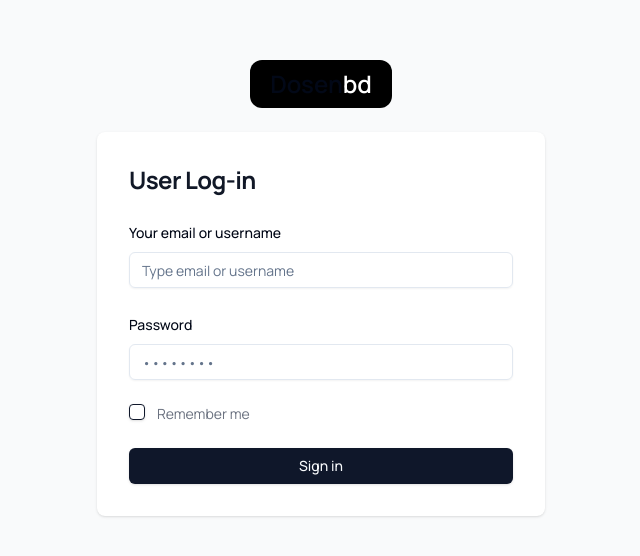
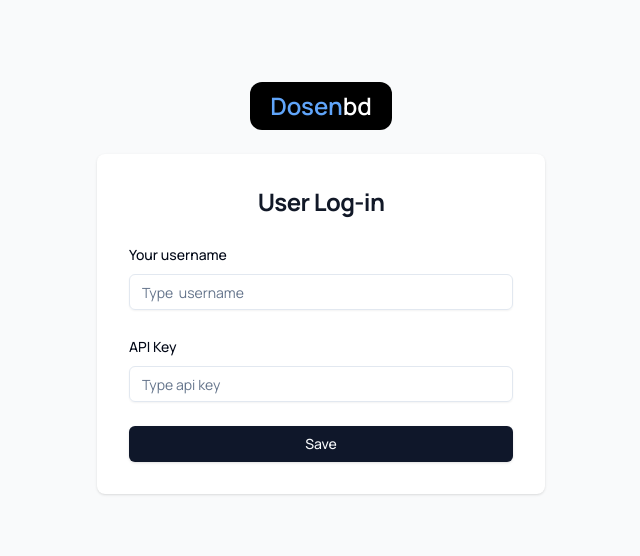
Before and after one commit to shafiqulislamsagor-developer/Product-table, a Next.js app: page / in a window 1280 px wide. Shown: the part 112-668 px from the top of the page, without its empty margins (319-959 px from the left). Built offline with nearby package versions, Linux system fonts and the light colour scheme.

Commit message:
login page fixed design

```diff
--- a/app/layout.tsx
+++ b/app/layout.tsx
@@ -22,7 +22,7 @@ const manrope = Manrope({
 });
 
 export const metadata: Metadata = {
-  title: "Create Next App",
+  title: "Data Tables",
   description: "Generated by create next app",
 };
 
--- a/components/Login/LoginFrom.tsx
+++ b/components/Login/LoginFrom.tsx
@@ -1,10 +1,10 @@
-'use client';
+"use client";
 
-import { zodResolver } from '@hookform/resolvers/zod';
-import { useForm } from 'react-hook-form';
-import { z } from 'zod';
+import { zodResolver } from "@hookform/resolvers/zod";
+import { useForm } from "react-hook-form";
+import { z } from "zod";
 
-import { Button } from '@/components/ui/button';
+import { Button } from "@/components/ui/button";
 import {
   Form,
   FormControl,
@@ -12,71 +12,65 @@ import {
   FormItem,
   FormLabel,
   FormMessage,
-} from '@/components/ui/form';
-import { Input } from '@/components/ui/input';
+} from "@/components/ui/form";
+import { Input } from "@/components/ui/input";
+import { useRouter } from "next/navigation";
 
-import { Checkbox } from '../ui/checkbox';
-
-// Define the form schema using zod
 const FormSchema = z.object({
   user: z.string().min(1, {
-    message: 'Please enter a valid username or email.',
+    message: "Please enter a valid username.",
   }),
-  password: z.string().min(6, {
-    message: 'Password must be at least 6 characters.',
-  }),
-  checkbox: z.boolean().refine((val) => val === true, {
-    message: 'You must agree to the terms.',
+  password: z.string().min(1, {
+    message: "Please enter a valid api key.",
   }),
 });
 
-// Create the form component
 export function LoginForm() {
-  // Use the react-hook-form hook with zod validation
   const form = useForm<z.infer<typeof FormSchema>>({
     resolver: zodResolver(FormSchema),
     defaultValues: {
-      user: '',
-      password: '',
-      checkbox: false, // Default checkbox value
+      user: "",
+      password: "",
     },
   });
 
-  // Handle form submission
+  const router = useRouter();
+
   function onSubmit(data: z.infer<typeof FormSchema>) {
     console.log(data);
+    if (data.user && data.password) {
+      router.push("./products");
+    }
   }
 
   return (
     <section className="bg-gray-50 dark:bg-gray-900">
       <div className="mx-auto flex flex-col items-center justify-center px-6 py-8 md:h-screen lg:py-0">
         <div className="mb-6 flex items-center rounded-xl bg-black px-5 py-2 text-2xl font-semibold">
-          <div className="pl-5 font-clash_display text-2xl font-semibold text-primary-500 lg:pl-0">
+          <div className="pl-5 font-clash_display text-2xl font-semibold text-blue-400 lg:pl-0">
             Dosen<span className="text-white">bd</span>
           </div>
         </div>
         <div className="w-full rounded-lg bg-white shadow dark:border dark:border-gray-700 dark:bg-gray-800 sm:max-w-md md:mt-0 xl:p-0">
           <div className="space-y-4 p-6 sm:p-8 md:space-y-6">
-            <h1 className="text-xl font-bold leading-tight tracking-tight text-gray-900 dark:text-white md:text-2xl">
+            <h1 className="text-xl font-bold text-center leading-tight tracking-tight text-gray-900 dark:text-white md:text-2xl">
               User Log-in
             </h1>
-            {/* Render the form */}
             <Form {...form}>
               <form
                 onSubmit={form.handleSubmit(onSubmit)}
                 className="space-y-4 md:space-y-6"
               >
-                {/* User Field */}
                 <FormField
                   control={form.control}
                   name="user"
                   render={({ field }) => (
                     <FormItem>
-                      <FormLabel>Your email or username</FormLabel>
+                      <FormLabel>Your username</FormLabel>
                       <FormControl>
                         <Input
                           type="text"
-                          placeholder="Type email or username"
+                          placeholder="Type  username"
                           {...field}
                         />
                       </FormControl>
@@ -84,17 +78,16 @@ export function LoginForm() {
                     </FormItem>
                   )}
                 />
-                {/* Password Field */}
                 <FormField
                   control={form.control}
                   name="password"
                   render={({ field }) => (
                     <FormItem>
-                      <FormLabel>Password</FormLabel>
+                      <FormLabel>API Key</FormLabel>
                       <FormControl>
                         <Input
-                          type="password"
-                          placeholder="••••••••"
+                          type="text"
+                          placeholder="Type api key"
                           {...field}
                         />
                       </FormControl>
@@ -102,47 +95,13 @@ export function LoginForm() {
                     </FormItem>
                   )}
                 />
-                {/* Remember me */}
-                <FormField
-                  control={form.control}
-                  name="checkbox"
-                  render={({ field }) => (
-                    <FormItem>
-                      <div className="flex items-start">
-                        <FormControl>
-                          <Checkbox
-                            checked={field.value}
-                            onCheckedChange={field.onChange}
-                          />
-                        </FormControl>
-                        <div className="ml-3 text-sm">
-                          <label
-                            htmlFor="remember"
-                            className="text-gray-500 dark:text-gray-300"
-                          >
-                            Remember me
-                          </label>
-                        </div>
-                      </div>
-                      <FormMessage />
-                    </FormItem>
-                  )}
-                />
+
                 {/* Submit Button */}
                 <Button type="submit" className="w-full">
-                  Sign in
+                  Save
                 </Button>
               </form>
             </Form>
-            {/* <p className="text-sm font-light text-gray-500 dark:text-gray-400">
-              Don’t have an account yet?{' '}
-              <a
-                href="#"
-                className="font-medium text-primary-600 hover:underline dark:text-primary-500"
-              >
-                Sign up
-              </a>
-            </p> */}
           </div>
         </div>
       </div>
```
